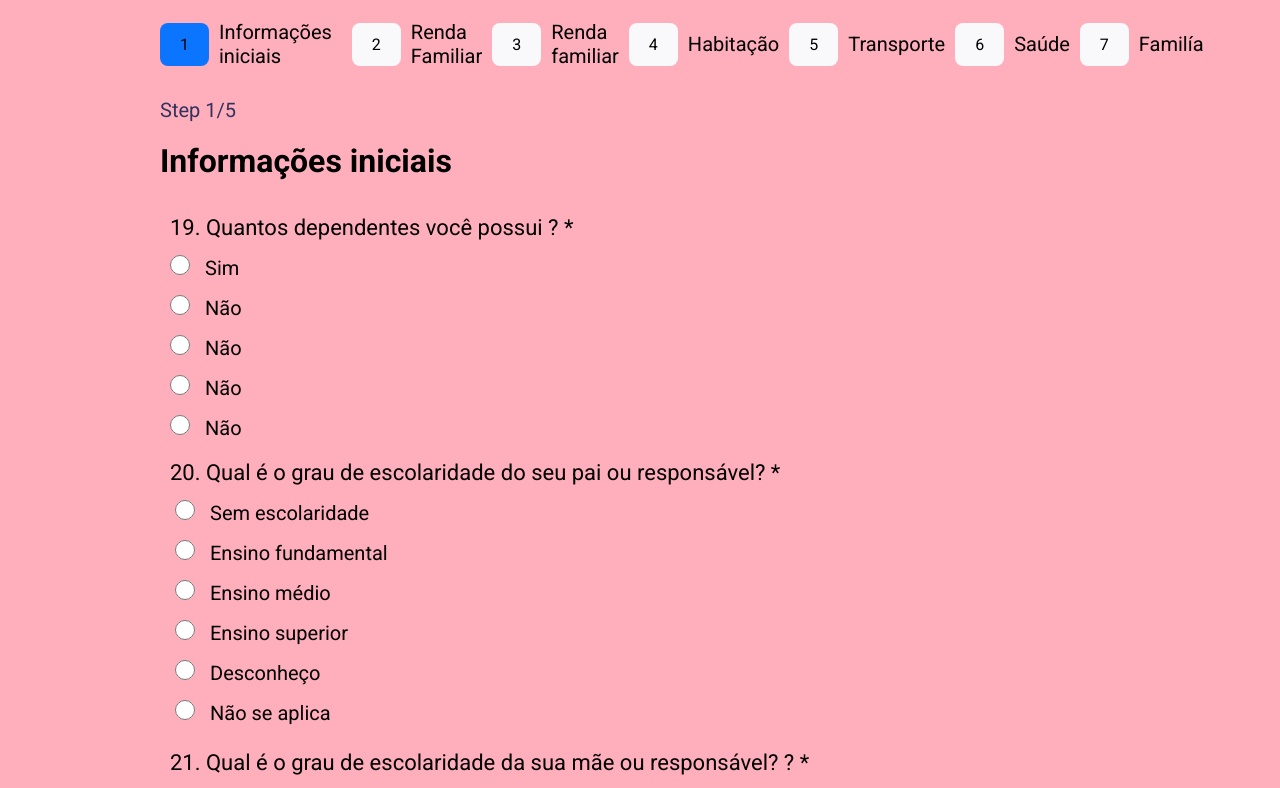
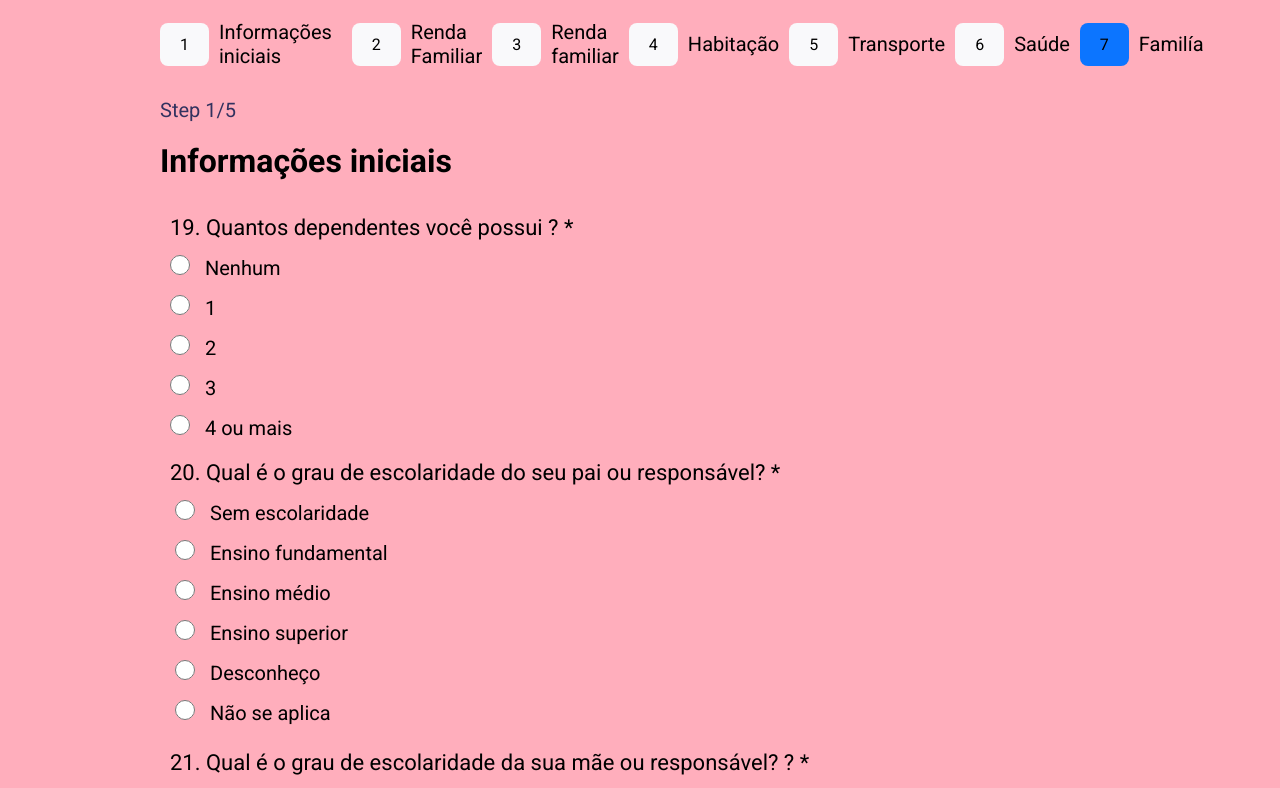
Before and after one commit to willidert/auxilio-estudantil-microservice, an Angular app in the folder web/: page /form-step-seven in a window 1280 px wide. Shown: the top 788 px of the page. Built offline with nearby package versions, Linux system fonts and the light colour scheme.

Commit message:
fix(web): add summary n'change values

```diff
--- a/web/src/app/form-step-four/form-step-four.component.html
+++ b/web/src/app/form-step-four/form-step-four.component.html
@@ -24,6 +24,10 @@
       <div class="step-2">
         <span class="number"> 6 </span>
         <p>Saúde</p>
+      </div>
+      <div class="step-2">
+        <span class="number"> 7 </span>
+        <p>Familía</p>
       </div>
     </div>
     <div class="title">
--- a/web/src/app/form-step-seven/form-step-seven.component.html
+++ b/web/src/app/form-step-seven/form-step-seven.component.html
@@ -2,7 +2,7 @@
   <div class="personal-detail">
     <div class="summary">
       <div class="step-1">
-        <span class="number active"> 1 </span>
+        <span class="number"> 1 </span>
         <p>Informações iniciais</p>
       </div>
       <div class="step-2">
@@ -26,7 +26,7 @@
         <p>Saúde</p>
       </div>
       <div class="step-2">
-        <span class="number"> 7 </span>
+        <span class="number active"> 7 </span>
         <p>Familía</p>
       </div>
     </div>
@@ -41,43 +41,43 @@
           id="dependent-1"
           name="dependent"
           type="radio"
-          value="sim"
+          value="Nenhum"
           [(ngModel)]="formQuestions.questionTwenty"
         />
-        <label for="dependent-1">Sim</label><br />
+        <label for="dependent-1">Nenhum</label><br />
 
         <input
           id="dependent-2"
           name="dependent"
           type="radio"
-          value="nao"
+          value="1"
           [(ngModel)]="formQuestions.questionTwenty"
         />
-        <label for="dependent-2">Não</label><br />
+        <label for="dependent-2">1</label><br />
         <input
           id="dependent-3"
           name="dependent"
           type="radio"
-          value="nao"
+          value="2"
           [(ngModel)]="formQuestions.questionTwenty"
         />
-        <label for="dependent-3">Não</label><br />
+        <label for="dependent-3">2</label><br />
         <input
           id="dependent-4"
           name="dependent"
           type="radio"
-          value="nao"
+          value="3"
           [(ngModel)]="formQuestions.questionTwenty"
         />
-        <label for="dependent-4">Não</label><br />
+        <label for="dependent-4">3</label><br />
         <input
           id="dependent-5"
           name="dependent"
           type="radio"
-          value="nao"
+          value="4 ou mais"
           [(ngModel)]="formQuestions.questionTwenty"
         />
-        <label for="dependent-5">Não</label><br />
+        <label for="dependent-5">4 ou mais</label><br />
       </div>
 
       <div>
@@ -115,7 +115,7 @@
             value="Ensino superior"
             [(ngModel)]="formQuestions.questionTwentyOne"
           />
-          <label for="schooling-5">Ensino superior</label><br />
+          <label for="schooling-4">Ensino superior</label><br />
           <input
             id="schooling-5"
             name="schooling"
--- a/web/src/app/form-step-six/form-step-six.component.html
+++ b/web/src/app/form-step-six/form-step-six.component.html
@@ -24,6 +24,10 @@
       <div class="step-2">
         <span class="number active"> 6 </span>
         <p>Saúde</p>
+      </div>
+      <div class="step-2">
+        <span class="number"> 7 </span>
+        <p>Familía</p>
       </div>
     </div>
     <div class="title">
--- a/web/src/app/form-step-three/form-step-three.component.html
+++ b/web/src/app/form-step-three/form-step-three.component.html
@@ -24,6 +24,10 @@
       <div class="step-2">
         <span class="number"> 6 </span>
         <p>Saúde</p>
+      </div>
+      <div class="step-2">
+        <span class="number"> 7 </span>
+        <p>Familía</p>
       </div>
     </div>
     <div class="title">
--- a/web/src/app/form-step-two/form-step-two.component.html
+++ b/web/src/app/form-step-two/form-step-two.component.html
@@ -24,6 +24,10 @@
       <div class="step-2">
         <span class="number"> 6 </span>
         <p>Saúde</p>
+      </div>
+      <div class="step-2">
+        <span class="number"> 7 </span>
+        <p>Familía</p>
       </div>
     </div>
     <div class="title">
```
